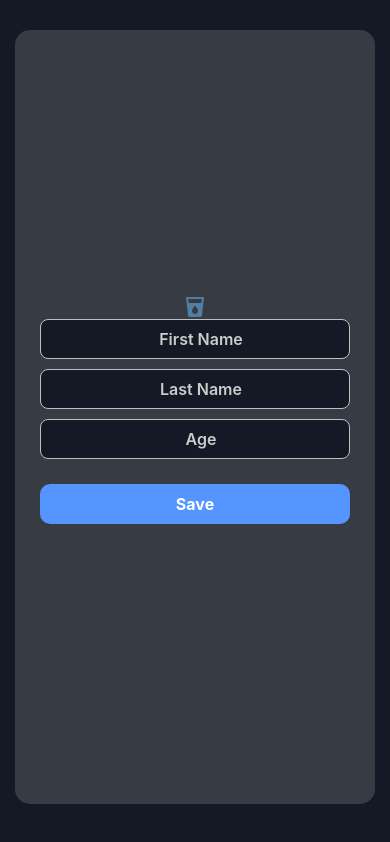
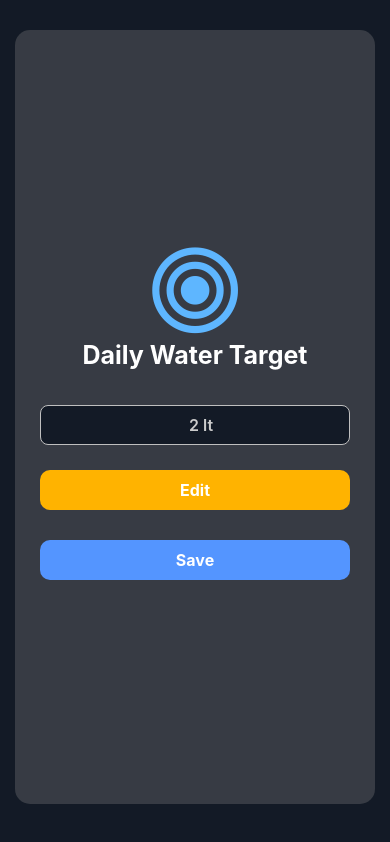
Before and after one commit to mustafacak/water-tracker, a React Native app: screen /GoalSetting in a window 390 px wide. Before the commit this address had no page. Built offline with nearby package versions, Linux system fonts and the light colour scheme.

Commit message:
goal setting screen ui improvements

```diff
--- a/App.jsx
+++ b/App.jsx
@@ -10,16 +10,9 @@ import { createNativeStackNavigator } from "@react-navigation/native-stack"
 
 // Component
 import RegisterScreen from "@screens/Register/RegisterScreen"
+import GoalSettingScreen from "@screens/GoalSetting/GoalSettingScreen"
 
 const Stack = createNativeStackNavigator()
-
-function HomeScreen() {
-    return (
-      <View style={{ flex: 1, alignItems: 'center', justifyContent: 'center' }}>
-        <Text>Home Screen</Text>
-      </View>
-    );
-  }
 
 export default function App() {
 	return (
@@ -30,7 +23,7 @@ export default function App() {
 					}}
 				>
                     <Stack.Screen name="Register" component={RegisterScreen} />
-					<Stack.Screen name="Home" component={HomeScreen} />
+					<Stack.Screen name="GoalSetting" component={GoalSettingScreen} />
 				</Stack.Navigator>
 		</NavigationContainer>
 	)
--- /dev/null
+++ b/src/Assets/Styles/GoalSetting/GoalSettingScreen.styles.jsx
@@ -0,0 +1,19 @@
+import { StyleSheet } from "react-native"
+ export const styles = StyleSheet.create({
+	container: {
+		flex: 1,
+		backgroundColor: "#131A26",
+        padding: 15,
+        paddingTop: 30
+	},
+	contentContainer: {
+		flex: 1,
+        justifyContent: "center",
+        alignItems: "center",
+
+		backgroundColor: "#80808054",
+		borderRadius: 15,
+		padding: 25,
+		marginBottom: 25,
+	},
+})
--- a/src/Components/Common/CustomBotton/CustomButton.jsx
+++ b/src/Components/Common/CustomBotton/CustomButton.jsx
@@ -3,10 +3,10 @@ import { TouchableOpacity, Text, View } from "react-native"
 
 // Style
 import { styles } from "./CustomButton.styles"
-export default function CustomButton({ title, onPress}) {
+export default function CustomButton({ title, onPress, color}) {
     return(
         <View style={styles.container}>
-            <TouchableOpacity onPress={onPress} style={styles.button}>
+            <TouchableOpacity onPress={onPress} style={[styles.button, color ? {backgroundColor: color} : null]}>
                 <Text style={styles.text}>{title}</Text>
             </TouchableOpacity>
         </View>
--- /dev/null
+++ b/src/Screens/GoalSetting/GoalSettingScreen.jsx
@@ -0,0 +1,28 @@
+// React
+import React, { useState, useEffect } from "react"
+
+// React Native
+import { Text, View } from "react-native"
+import { Icon } from "@rneui/themed"
+
+// Style
+import { styles } from "@styles/GoalSetting/GoalSettingScreen.styles"
+
+// Common Component
+import InputText from "@components/Common/InputText/InputText"
+import CustomButton from "@components/Common/CustomBotton/CustomButton"
+
+export default function GoalSettingScreen() {
+    return (
+        <View style={styles.container}>
+        <View style={styles.contentContainer}>
+
+            <Icon name="bullseye" type="font-awesome" size={100} color="#5eb6ff" />
+            <Text style={{ fontSize: 25, fontWeight: "bold", color: "#FFFFFF", marginBottom: 35 }}>Daily Water Target</Text>
+            <InputText placeholder={"2 lt"} />
+            <CustomButton title={"Edit"} color={"#FFB300"} />
+            <CustomButton title={"Save"} />
+        </View>
+    </View>
+    )
+}
--- a/src/Screens/Register/RegisterScreen.jsx
+++ b/src/Screens/Register/RegisterScreen.jsx
@@ -2,7 +2,7 @@
 import React from "react"
 
 // React Native
-import { View } from "react-native"
+import { View, Text } from "react-native"
 import { Icon } from "@rneui/themed"
 
 // Style
@@ -12,15 +12,22 @@ import { styles } from "@styles/Register/RegisterScreen.styles"
 import InputText from "@components/Common/InputText/InputText"
 import CustomButton from "@components/Common/CustomBotton/CustomButton"
 
-export default function RegisterScreen() {
+export default function RegisterScreen({ navigation }) {
+
+    function navigateGoalScreen() {
+        navigation.navigate("GoalSetting")
+    }
+
 	return (
 		<View style={styles.container}>
 			<View style={styles.contentContainer}>
-				<Icon name="local-drink" type="material" color="#517fa4" />
+
+				<Icon name="tint" type="font-awesome" size={100} color="#5eb6ff" />
+                <Text style={{ fontSize: 25, fontWeight: "bold", color: "#FFFFFF", marginBottom: 35 }}>Water Tracker</Text>
 				<InputText placeholder={"First Name"} />
 				<InputText placeholder={"Last Name"} />
 				<InputText placeholder={"Age"} />
-				<CustomButton title={"Save"} />
+				<CustomButton title={"Save"} onPress={navigateGoalScreen} />
 			</View>
 		</View>
 	)
```
